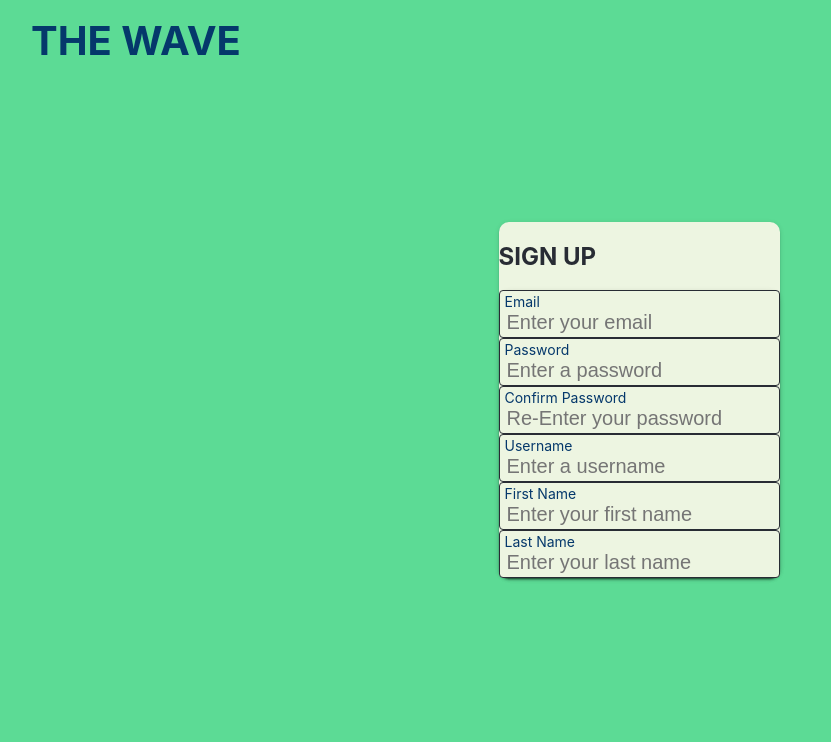
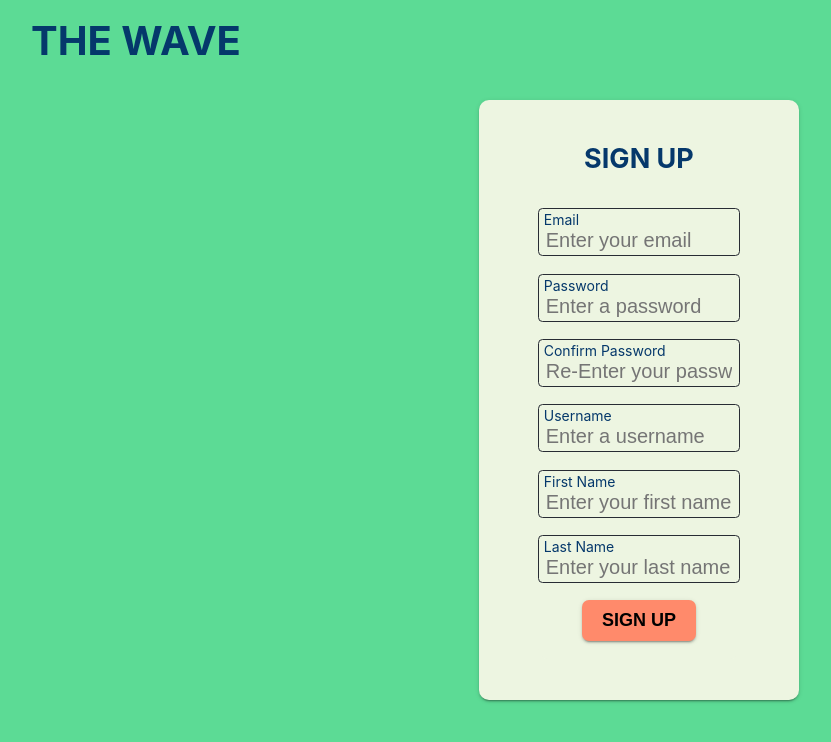
Before and after one commit to IsaiahCollazo99/TheWave-Web, a React (Create React App) app: page /register in a window 1280 px wide. Shown: the top 742 px of the page, without its empty margins (1-832 px from the left). Built offline with nearby package versions, Linux system fonts and the light colour scheme; no server answers.

Commit message:
signUp css

```diff
--- a/src/Components/SignUp/SUPage1.js
+++ /dev/null
@@ -1,18 +0,0 @@
-import React from 'react';
-import Container from '../Reusable/Container/Container';
-import Input from '../Reusable/Input/Input';
-
-const SUPage1 = ({ handleChange }) => {
-    return (
-        <Container type="form" className="SUForm1">
-            <Input type="email" labelText="Email" handleChange={handleChange} placeholder="Enter your email" name="email" />
-            <Input type="password" labelText="Password" handleChange={handleChange} placeholder="Enter a password" name="password" />
-            <Input type="password" labelText="Confirm Password" handleChange={handleChange} placeholder="Re-Enter your password" name="confirmPassword" />
-            <Input type="text" labelText ="Username" handleChange={handleChange} placeholder="Enter a username" name="username" />
-            <Input type="text" labelText ="First Name" handleChange={handleChange} placeholder="Enter your first name" name="firstName" />
-            <Input type="text" labelText ="Last Name" handleChange={handleChange} placeholder="Enter your last name" name="lastName" />
-        </Container>
-    )
-}
-
-export default SUPage1;
--- a/src/Components/SignUp/SignUp.js
+++ b/src/Components/SignUp/SignUp.js
@@ -1,6 +1,8 @@
 import React, { useState } from 'react';
+import Button from '../Reusable/Button/Button';
 import Container from '../Reusable/Container/Container';
-import SUPage1 from './SUPage1';
+import Input from '../Reusable/Input/Input';
+import '../../css/signup/signup.css';
 
 const defaultValues = {
     email: "",
@@ -13,7 +15,6 @@ const defaultValues = {
 
 const SignUp = () => {
     const [ values, setValues ] = useState({...defaultValues});
-    const [ page, setPage ] = useState(1);
 
     const handleSignUp = () => {
         console.log(values);
@@ -23,24 +24,26 @@ const SignUp = () => {
         setValues(prevState => {
             const newValues = {...prevState};
             newValues[inputName] = value;
+            return newValues;
         })
-    }
-
-    const handlePageChange = () => {
-        if(page === 1) setPage(2);
-        else if(page === 2) setPage(1);
-    }
-
-    const handleSubmit = ( e ) => {
-        e.preventDefault();
-        if(page === 1) handlePageChange();
-        else handleSignUp();
     }
 
     return (
         <Container type="section" className="signUpContainer">
             <h2>SIGN UP</h2>
-            {page === 1 ? <SUPage1 handleChange={handleChange} /> : null}
+
+            <Container type="form" className="signUpForm" onSubmit={handleSignUp}>
+                <Input type="email" labelText="Email" handleChange={handleChange} placeholder="Enter your email" name="email" />
+                <Input type="password" labelText="Password" handleChange={handleChange} placeholder="Enter a password" name="password" />
+                <Input type="password" labelText="Confirm Password" handleChange={handleChange} placeholder="Re-Enter your password" name="confirmPassword" />
+                <Input type="text" labelText ="Username" handleChange={handleChange} placeholder="Enter a username" name="username" />
+                <Input type="text" labelText ="First Name" handleChange={handleChange} placeholder="Enter your first name" name="firstName" />
+                <Input type="text" labelText ="Last Name" handleChange={handleChange} placeholder="Enter your last name" name="lastName" />
+
+                <Button type="submit" onClick={handleSignUp}>
+                    SIGN UP
+                </Button>
+            </Container>
         </Container>
     )
 }
--- /dev/null
+++ b/src/css/signup/signup.css
@@ -0,0 +1,25 @@
+.signUpContainer {
+    width: 25%;
+    font-size: 18px;
+    padding: 25px;
+    display: flex;
+    flex-direction: column;
+    justify-content: space-evenly;
+    height: 75vh;
+    align-items: center;
+}
+
+.signUpContainer h2 {
+    margin: 0;
+    color: #05386B;
+}
+
+.signUpForm {
+    display: flex;
+    flex-direction: column;
+    align-items: center;
+    justify-content: space-evenly;
+    box-shadow: none;
+    height: 85%;
+    width: 75%;
+}
```
Also changed, not shown: 1 other file (tests, documents, lock files or other folders).
